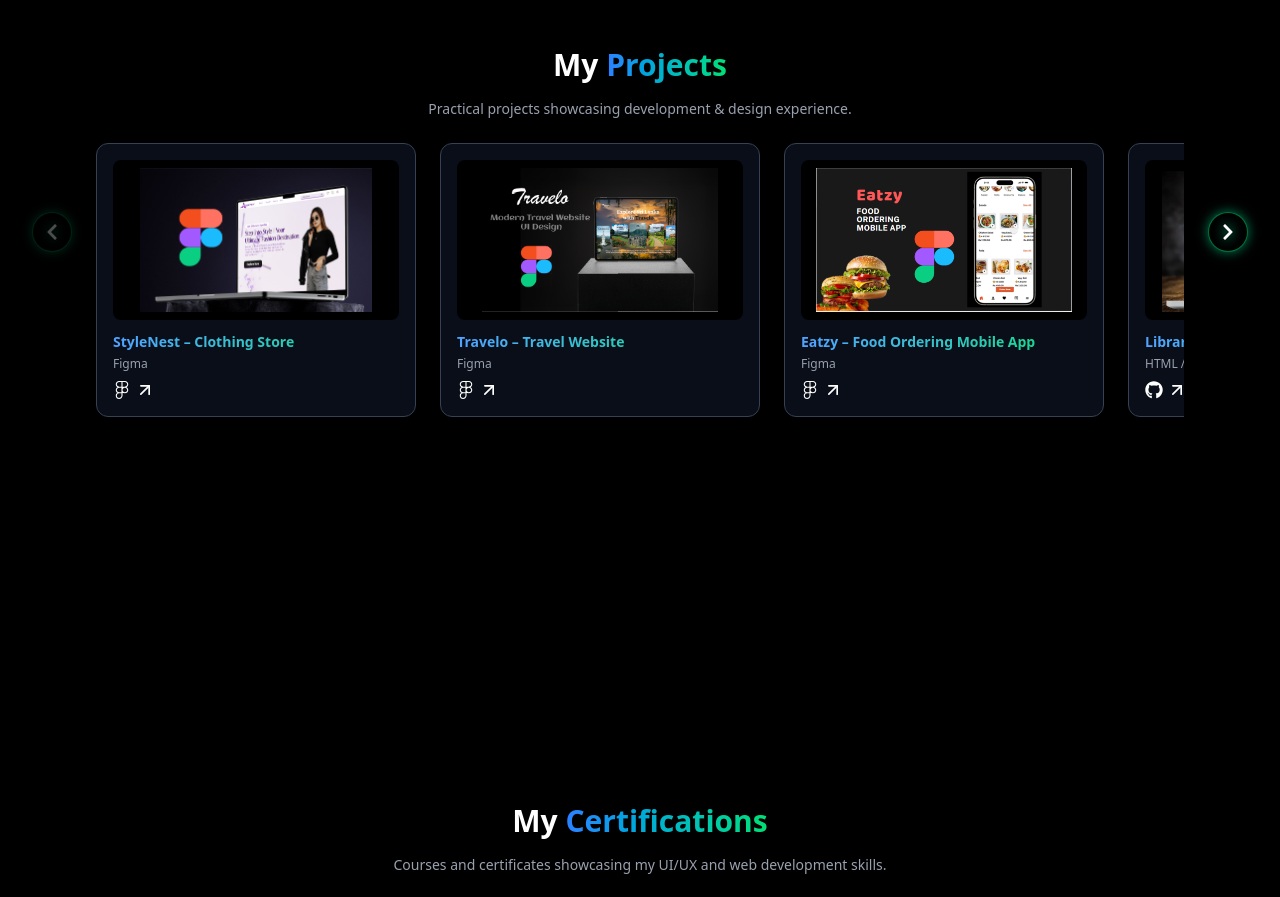
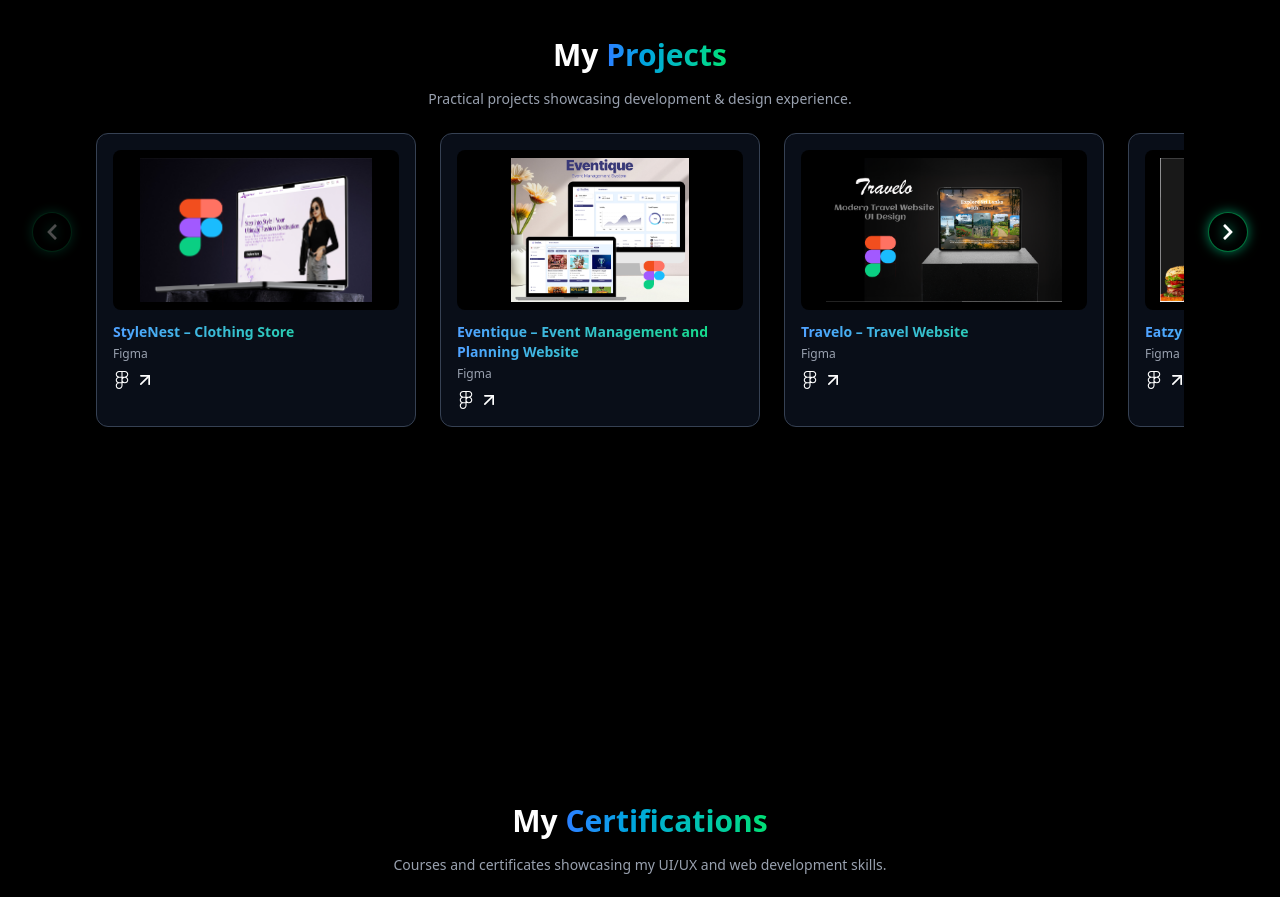
Before and after one commit to Imansa2002/portfolio, a React (Vite) app: page / in a window 1280 px wide. Shown: the part 1840-2737 px from the top of the page. Built offline with nearby package versions, Linux system fonts and the light colour scheme.

Commit message:
update: Add new project eventique

```diff
--- a/src/components/Projects.jsx
+++ b/src/components/Projects.jsx
@@ -12,15 +12,17 @@ import techfeed from "../assets/techfeed.PNG";
 import todo from "../assets/todo.PNG";
 import eatzy from "../assets/eatzy.PNG";
 import travelo from "../assets/Travelo.PNG";
+import eventique from "../assets/eventique.png"
 
 const projects = [
   { id: 1, name: "StyleNest – Clothing Store", tech: "Figma", image: stylenest, link: "https://www.figma.com/design/nrgSR8NZRtt6h4zDNQJZt1/Fashion-e-commerce-website" },
-  { id: 2, name: "Travelo – Travel Website", tech: "Figma", image: travelo, link: "https://www.figma.com/design/fbJZGHM4gK2GKiD6IWkspG/Travelo?node-id=0-1&t=vj8asxLhT1yHRN0j-1" },
-  { id: 3, name: "Eatzy – Food Ordering Mobile App", tech: "Figma", image: eatzy, link: "https://www.figma.com/design/5YJVBRMbyoEIqcYXQm3CBh/Eatzy-Food-App?node-id=0-1&t=M1zXn4ExTTUmklWr-1" },
-  { id: 4, name: "Library Management System", tech: "HTML / CSS / JS / PHP / MySQL", image: LMSImage, link: "https://github.com/Chamaracperera/LMS.git" },
-  { id: 5, name: "QR Based Attendance Marking System", tech: "HTML / CSS / JS / PHP / MySQL", image: QRImage, link: "https://github.com/Chamaracperera/Attendance-Marking-System.git" },
-  { id: 6, name: "Tech Feed – Faculty News App", tech: "Figma / Android Studio", image: techfeed, figma: "https://www.figma.com/design/JDLHVG93mfrZSKtALFYF8q/Tech-Feed",github: "https://github.com/Imansa2002/Newsapp.git"},
-  { id: 7, name: "To-Do App", tech: "React.JS / CSS", image: todo, link: "https://github.com/Imansa2002/todo-app.git" },
+  { id: 2, name: "Eventique – Event Management and Planning Website", tech: "Figma", image: eventique, link: "https://www.figma.com/proto/tD7GmfIfzkpPsHoPAnIiS2/Eventique?page-id=0%3A1&node-id=32-104&p=f&viewport=-10%2C135%2C0.22&t=Uak9CQgtYvlE8Uvp-1&scaling=scale-down&content-scaling=fixed&starting-point-node-id=28%3A158" },
+  { id: 3, name: "Travelo – Travel Website", tech: "Figma", image: travelo, link: "https://www.figma.com/design/fbJZGHM4gK2GKiD6IWkspG/Travelo?node-id=0-1&t=vj8asxLhT1yHRN0j-1" },
+  { id: 4, name: "Eatzy – Food Ordering Mobile App", tech: "Figma", image: eatzy, link: "https://www.figma.com/design/5YJVBRMbyoEIqcYXQm3CBh/Eatzy-Food-App?node-id=0-1&t=M1zXn4ExTTUmklWr-1" },
+  { id: 5, name: "Library Management System", tech: "HTML / CSS / JS / PHP / MySQL", image: LMSImage, link: "https://github.com/Chamaracperera/LMS.git" },
+  { id: 6, name: "QR Based Attendance Marking System", tech: "HTML / CSS / JS / PHP / MySQL", image: QRImage, link: "https://github.com/Chamaracperera/Attendance-Marking-System.git" },
+  { id: 7, name: "Tech Feed – Faculty News App", tech: "Figma / Android Studio", image: techfeed, figma: "https://www.figma.com/design/JDLHVG93mfrZSKtALFYF8q/Tech-Feed",github: "https://github.com/Imansa2002/Newsapp.git"},
+  { id: 8, name: "To-Do App", tech: "React.JS / CSS", image: todo, link: "https://github.com/Imansa2002/todo-app.git" },
 ];
 
 const Projects = () => {
```
Also changed, not shown: src/assets/eventique.png (added).
